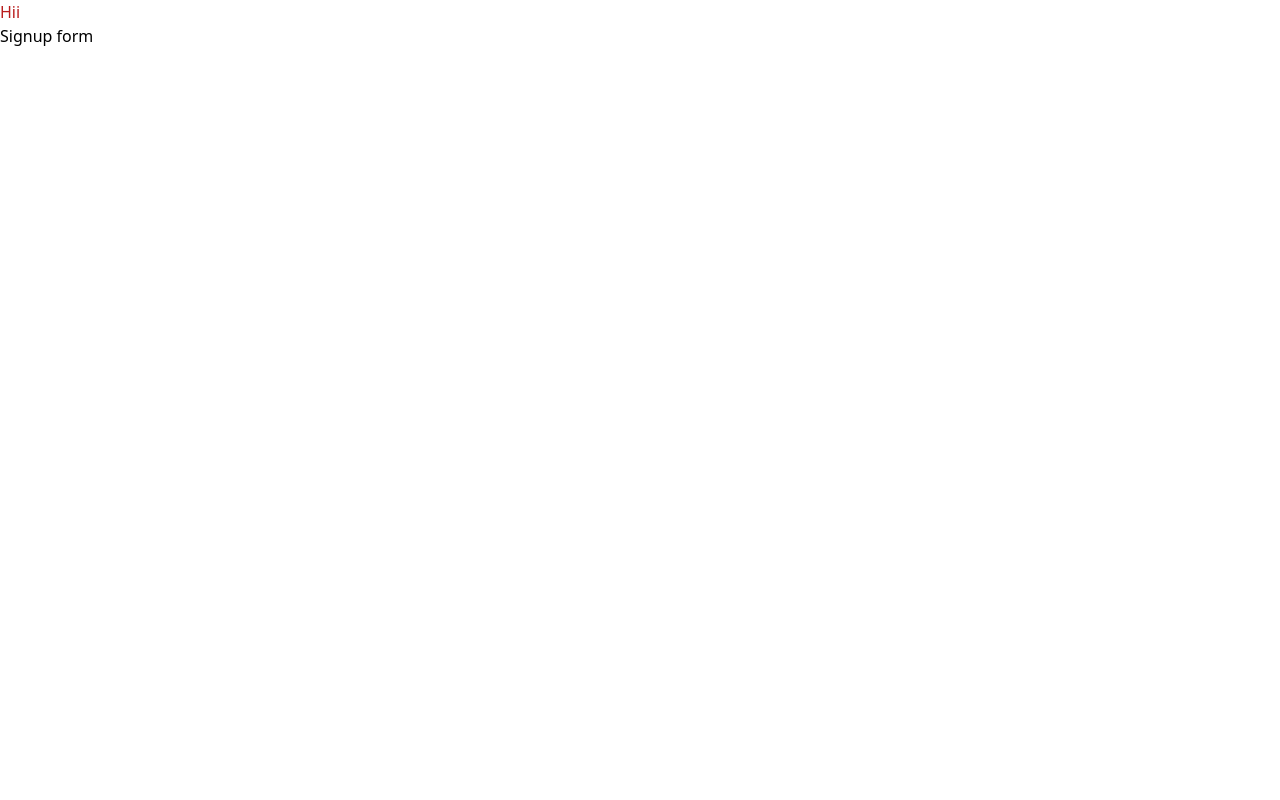
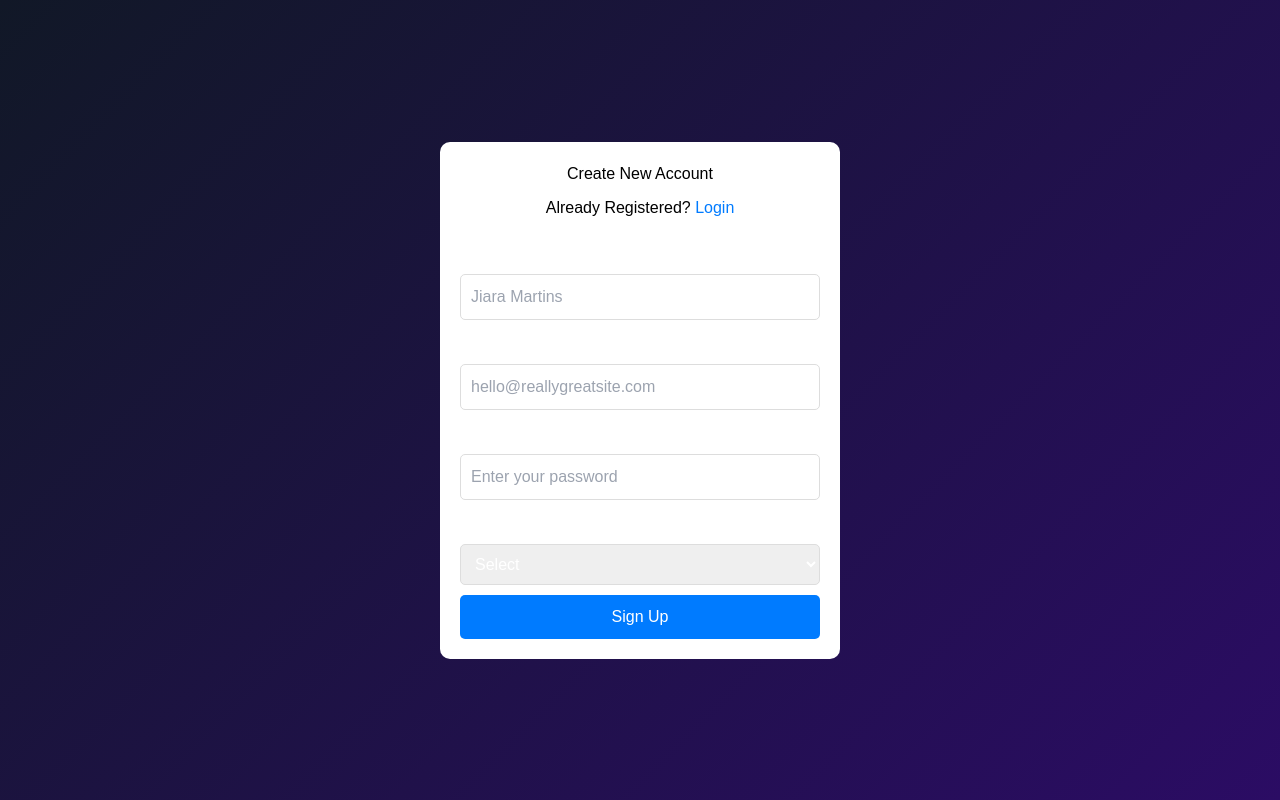
Before and after one commit to vaibhavbagekari/neurogen-imaging-frontend, a React (Create React App) app: page / in a window 1280 px wide. Built offline with nearby package versions, Linux system fonts and the light colour scheme.

Commit message:
Initial commit

```diff
--- a/src/App.css
+++ b/src/App.css
@@ -0,0 +1,69 @@
+/* App.css */
+* {
+  margin: 0;
+  padding: 0;
+  box-sizing: border-box;
+}
+
+body {
+  font-family: Arial, sans-serif;
+  background: linear-gradient(135deg, #111827, #2b0c64);
+  color: #fff;
+  height: 100vh;
+  display: flex;
+  justify-content: center;
+  align-items: center;
+}
+
+.signup-container {
+  background-color: #ffffff;
+  border-radius: 10px;
+  padding: 20px;
+  width: 400px;
+  text-align: center;
+}
+
+.signup-form h2 {
+  color: #000;
+  margin-bottom: 10px;
+}
+
+.signup-form p {
+  margin-bottom: 20px;
+  color: #000;
+}
+
+.signup-form input,
+.signup-form select {
+  width: 100%;
+  padding: 10px;
+  margin: 10px 0;
+  border: 1px solid #ddd;
+  border-radius: 5px;
+}
+
+.signup-form input:focus,
+.signup-form select:focus {
+  border-color: #007bff;
+  outline: none;
+}
+
+.signup-form button {
+  width: 100%;
+  padding: 10px;
+  background-color: #007bff;
+  border: none;
+  color: white;
+  border-radius: 5px;
+  cursor: pointer;
+  font-size: 16px;
+}
+
+.signup-form button:hover {
+  background-color: #0056b3;
+}
+
+a {
+  color: #007bff;
+  text-decoration: none;
+}
--- a/src/App.js
+++ b/src/App.js
@@ -1,12 +1,11 @@
+import React from 'react';
+import Signup from './Components/Signup';
 import './App.css';
-import Header from './Components/Header';
-import Signup from './Components/Signup';
 
 function App() {
   return (
     <div className="App">
-        <Header/>
-        <Signup></Signup>
+      <Signup />
     </div>
   );
 }
--- a/src/Components/Signup.js
+++ b/src/Components/Signup.js
@@ -1,11 +1,85 @@
-import React from 'react'
+
+import React, { useState } from 'react';
 
 function Signup() {
+  const [formData, setFormData] = useState({
+    name: '',
+    email: '',
+    password: '',
+    dateOfBirth: ''
+  });
+
+  const handleChange = (e) => {
+    const { name, value } = e.target;
+    setFormData((prevData) => ({
+      ...prevData,
+      [name]: value,
+    }));
+  };
+
+  const handleSubmit = (e) => {
+    e.preventDefault();
+    console.log('Form Data:', formData);
+  };
+
   return (
-    <div>
-      Signup form
+    <div className="signup-container">
+      <form className="signup-form" onSubmit={handleSubmit}>
+        <h2>Create New Account</h2>
+        <p>Already Registered? <a href="#">Login</a></p>
+
+        <label htmlFor="name">Name</label>
+        <input
+          type="text"
+          id="name"
+          name="name"
+          value={formData.name}
+          onChange={handleChange}
+          placeholder="Jiara Martins"
+          required
+        />
+
+        <label htmlFor="email">Email</label>
+        <input
+          type="email"
+          id="email"
+          name="email"
+          value={formData.email}
+          onChange={handleChange}
+          placeholder="hello@reallygreatsite.com"
+          required
+        />
+
+        <label htmlFor="password">Password</label>
+        <input
+          type="password"
+          id="password"
+          name="password"
+          value={formData.password}
+          onChange={handleChange}
+          placeholder="Enter your password"
+          required
+        />
+
+        <label htmlFor="dateOfBirth">Date of Birth</label>
+        <select
+          id="dateOfBirth"
+          name="dateOfBirth"
+          value={formData.dateOfBirth}
+          onChange={handleChange}
+          placeholder="Select"
+          required
+        >
+          <option value="">Select</option>
+          <option value="1990">1990</option>
+          <option value="1991">1991</option>
+          {/* Add more options here */}
+        </select>
+
+        <button type="submit">Sign Up</button>
+      </form>
     </div>
-  )
+  );
 }
 
-export default Signup
+export default Signup;
```
